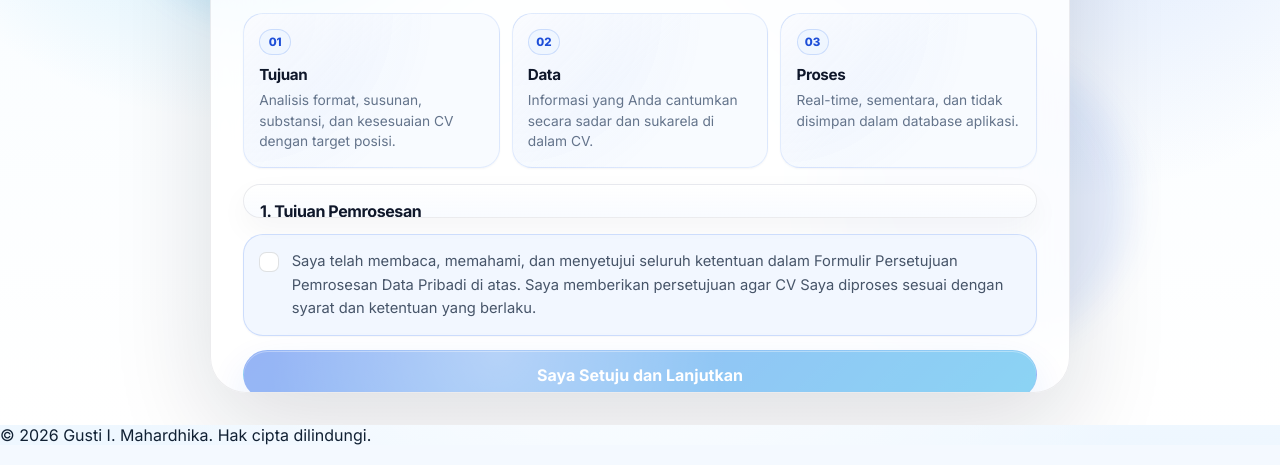
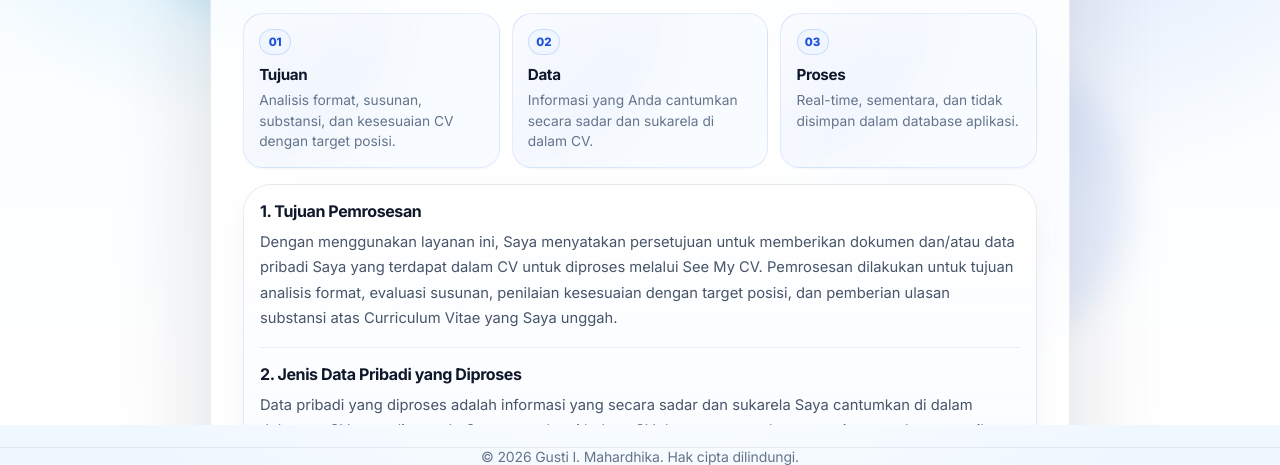
Before and after one commit to dhipinmgmt/see-my-cv-pro, a website with bundled scripts: page public/index.html in a window 1280 px wide. Shown: the part 375-840 px from the top of the page. Built offline with nearby package versions, Linux system fonts and the light colour scheme.

Commit message:
Update main.css

```diff
--- a/public/styles/main.css
+++ b/public/styles/main.css
@@ -380,9 +380,9 @@ select:focus-visible {
   z-index: 999;
   display: grid;
   min-height: 100vh;
-  padding: 1.2rem;
+  padding: 2rem 1.2rem;
   overflow: auto;
-  place-items: center;
+  place-items: start center;
   background:
     radial-gradient(circle at 18% 14%, rgba(14, 165, 233, 0.25), transparent 24rem),
     radial-gradient(circle at 82% 16%, rgba(37, 99, 235, 0.18), transparent 28rem),
@@ -1718,7 +1718,7 @@ select:focus-visible {
 
 .app-flow {
   display: grid;
-  grid-template-columns: minmax(0, 1fr) 318px;
+  grid-template-columns: minmax(0, 1fr);
   gap: var(--section-gap);
   align-items: start;
   margin-bottom: var(--section-gap);
@@ -2243,11 +2243,10 @@ select:focus-visible {
 
 .consent-panel--legal {
   width: min(100%, 860px);
-  max-height: min(92vh, 920px);
-  display: grid;
-  grid-template-rows: auto auto auto auto 1fr auto auto;
+  display: grid;
+  grid-template-rows: auto auto auto auto auto auto auto;
   padding: clamp(1.15rem, 3vw, 2rem);
-  overflow: hidden;
+  overflow: visible;
 }
 
 .consent-panel--legal h1 {
@@ -2341,8 +2340,8 @@ select:focus-visible {
 /* ---------- Legal Document Box ---------- */
 
 .legal-consent-box {
-  min-height: 0;
-  max-height: 38vh;
+  min-height: 180px;
+  max-height: 42vh;
   padding: 1rem;
   margin-bottom: 1rem;
   overflow: auto;
@@ -2513,7 +2512,8 @@ select:focus-visible {
   }
 
   .legal-consent-box {
-    max-height: 40vh;
+    max-height: 35vh;
+    min-height: 160px;
   }
 }
 
@@ -2585,3 +2585,18 @@ select:focus-visible {
     margin-bottom: 0.65rem;
   }
 }
+
+/* ── Site Footer ─────────────────────────────────────────── */
+
+.site-footer {
+  padding: 2rem var(--page-gutter);
+  margin-top: var(--section-gap);
+  text-align: center;
+  border-top: 1px solid rgba(15, 23, 42, 0.07);
+}
+
+.site-footer p {
+  font-size: 0.875rem;
+  color: var(--text-muted);
+  letter-spacing: -0.01em;
+}
```
